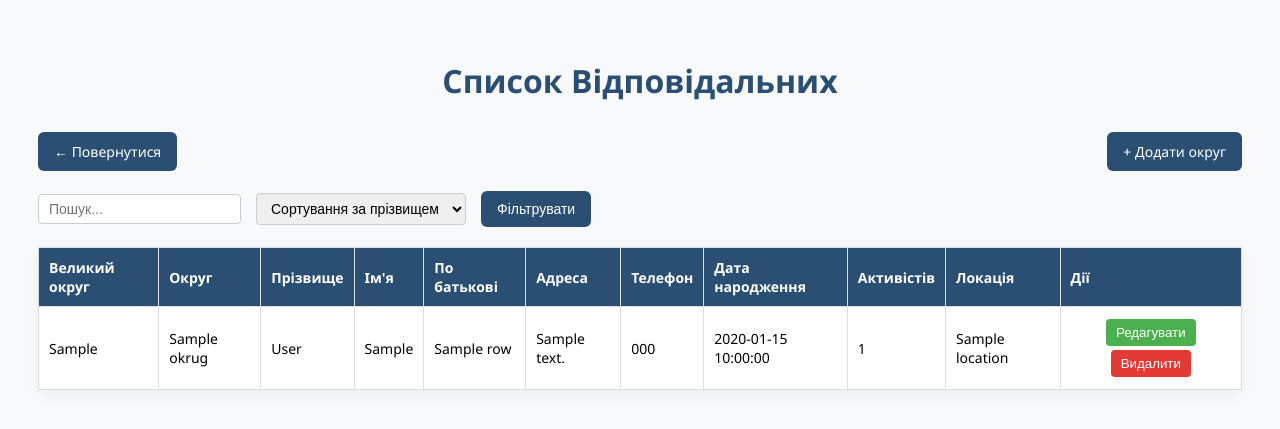
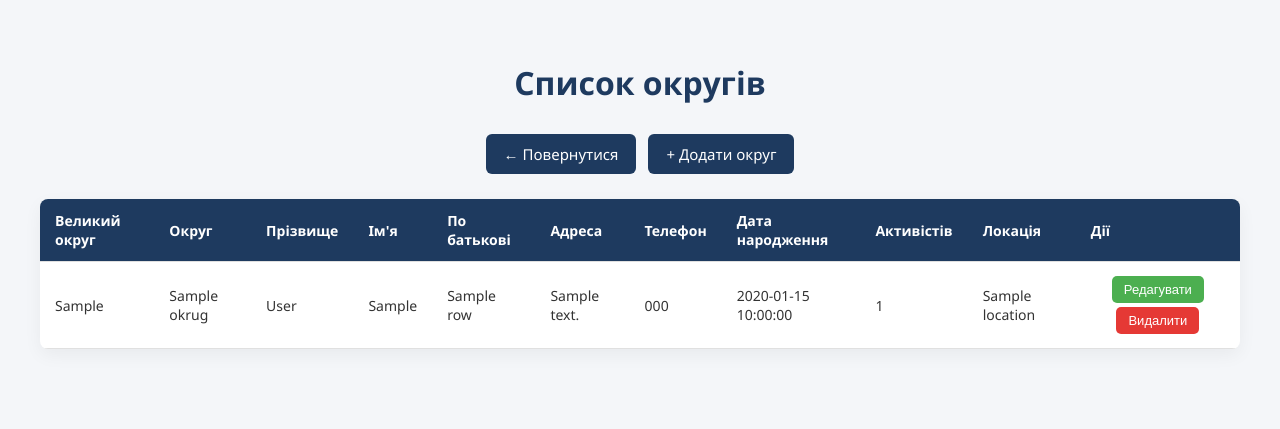
Before and after one commit to Aliina-ai/flask-db, a Flask app: template templates/regions.html in a window 1280 px wide. Shown: the top 429 px of the page. Run offline with Flask 3, Linux system fonts and the light colour scheme; the template is opened without the code that fills it: most values are stand-ins (such as "Sample title", 1, 10 or a date in 2020); parts of the project's set-up code (start-up, migrations or seed data) failed here and were passed over.

Commit message:
Update regions.html

```diff
--- a/templates/regions.html
+++ b/templates/regions.html
@@ -2,97 +2,134 @@
 <html lang="uk">
 <head>
 <meta charset="UTF-8">
-  <title>Округи</title>
+<title>Список округів</title>
 <style>
+  /* Загальні стилі */
   body {
     font-family: 'Segoe UI', sans-serif;
-      background: #f7f9fb;
-      padding: 30px;
+    background: #f4f6f9;
+    margin: 0;
+    padding: 40px;
+    color: #333;
   }
+
   h1 {
     text-align: center;
-      color: #2b4f73;
+    color: #1e3a5f;
     margin-bottom: 30px;
+    font-size: 32px;
   }
+
+  /* Верхня панель */
   .top-bar {
-      margin-bottom: 20px;
     display: flex;
-      justify-content: space-between;
-      flex-wrap: wrap;
-      gap: 10px;
+    justify-content: center;
+    gap: 12px;
+    margin-bottom: 25px;
   }
+
   .btn {
-      padding: 10px 16px;
+    padding: 10px 18px;
     border: none;
     border-radius: 6px;
-      font-size: 14px;
+    font-size: 15px;
+    color: #fff;
+    background-color: #1e3a5f;
     text-decoration: none;
-      color: #fff;
-      background-color: #2b4f73;
+    transition: background 0.3s;
   }
-    .filters {
-      margin-bottom: 20px;
-      display: flex;
-      gap: 15px;
-      flex-wrap: wrap;
-      align-items: center;
+
+  .btn:hover {
+    background-color: #145187;
   }
-    .filters input, .filters select {
-      padding: 6px 10px;
-      border-radius: 4px;
-      border: 1px solid #ccc;
-      font-size: 14px;
-    }
+
+  /* Таблиця */
   .table {
     width: 100%;
     border-collapse: collapse;
     background: #fff;
-      box-shadow: 0 4px 12px rgba(0,0,0,0.05);
+    box-shadow: 0 6px 18px rgba(0,0,0,0.05);
+    border-radius: 8px;
+    overflow: hidden;
+  }
+
+  th, td {
+    padding: 12px 15px;
+    font-size: 14px;
+    text-align: left;
+    border-bottom: 1px solid #e0e0e0;
+  }
+
+  th {
+    background-color: #1e3a5f;
+    color: #fff;
+    font-weight: 600;
+  }
+
+  tr:hover {
+    background-color: #f1f5f9;
+  }
+
+  /* Дії */
+  .actions {
+    text-align: center;
+  }
+
+  .action-btn {
+    padding: 6px 12px;
+    margin: 2px;
+    border: none;
+    border-radius: 5px;
+    cursor: pointer;
+    font-size: 13px;
+    transition: 0.2s;
+  }
+
+  .edit-btn {
+    background-color: #4caf50;
+    color: #fff;
+  }
+
+  .edit-btn:hover {
+    background-color: #449d48;
+  }
+
+  .delete-btn {
+    background-color: #e53935;
+    color: #fff;
+  }
+
+  .delete-btn:hover {
+    background-color: #c62828;
+  }
+
+  /* Адаптивність */
+  @media (max-width: 1200px) {
+    .table, th, td {
+      font-size: 13px;
+    }
+  }
+
+  @media (max-width: 768px) {
+    .top-bar {
+      flex-direction: column;
+      align-items: center;
     }
     th, td {
-      border: 1px solid #ddd;
-      padding: 10px;
-      font-size: 14px;
-      text-align: left;
+      padding: 10px 8px;
     }
-    th {
-      background: #2b4f73;
-      color: #fff;
   }
-    .actions { text-align: center; }
-    .action-btn {
-      padding: 6px 10px;
-      margin: 2px;
-      border: none;
-      border-radius: 4px;
-      cursor: pointer;
-    }
-    .edit-btn { background: #4caf50; color: #fff; }
-    .delete-btn { background: #e53935; color: #fff; }
 </style>
 </head>
 <body>
 
-<h1>Список Відповідальних</h1>
+<h1>Список округів</h1>
 
 <div class="top-bar">
   <a href="{{ url_for('dashboard') }}" class="btn">← Повернутися</a>
   <a href="{{ url_for('add_region') }}" class="btn">+ Додати округ</a>
 </div>
 
-<div class="filters">
-  <input type="text" name="search" placeholder="Пошук..." value="{{ request.args.get('search', '') }}">
-
-  <select name="sort_last_name">
-    <option value="">Сортування за прізвищем</option>
-    <option value="asc" {% if request.args.get('sort_last_name') == 'asc' %}selected{% endif %}>А → Я</option>
-    <option value="desc" {% if request.args.get('sort_last_name') == 'desc' %}selected{% endif %}>Я → А</option>
-  </select>
-
-  <button class="btn" onclick="this.closest('form').submit();">Фільтрувати</button>
-</div>
-
-<form method="GET">
 <table class="table">
   <thead>
     <tr>
@@ -126,7 +163,7 @@
         <a href="{{ url_for('edit_region', region_id=row.id) }}">
           <button class="action-btn edit-btn">Редагувати</button>
         </a>
-        <form method="POST" action="{{ url_for('delete_region', region_id=row.id) }}" onsubmit="return confirm('Видалити?');" style="display:inline">
+        <form method="POST" action="{{ url_for('delete_region', region_id=row.id) }}" style="display:inline;" onsubmit="return confirm('Видалити?');">
           <button type="submit" class="action-btn delete-btn">Видалити</button>
         </form>
       </td>
@@ -134,7 +171,6 @@
     {% endfor %}
   </tbody>
 </table>
-</form>
 
 </body>
 </html>
```
Lines whose indentation alone changed are shown as unchanged.
